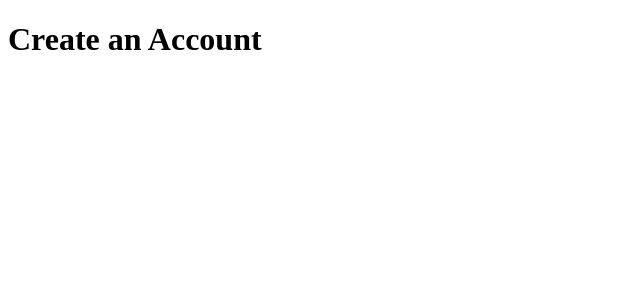
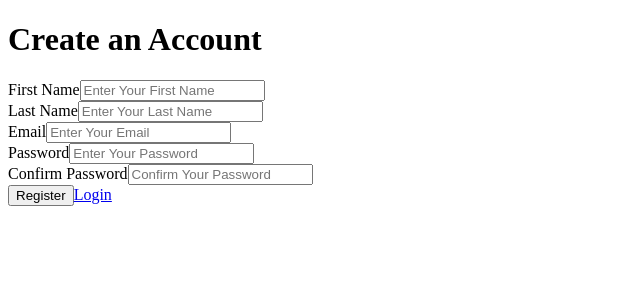
Before and after one commit to TCJohnson1/password_pro, a React (Create React App) app: page /register in a window 1280 px wide. Shown: the top 300 px of the page, without its empty margins (0-640 px from the left). Built offline with nearby package versions, Linux system fonts and the light colour scheme.

Commit message:
login and registration components completed. Need to create a backing for the login function

```diff
--- a/src/components/Login.jsx
+++ b/src/components/Login.jsx
@@ -45,8 +45,7 @@ export default class Login extends Component {
             const {errorMessage} = this.state;
             return (
                   <div>
-                        <h1>Password Pro</h1>
-                        <h3>Login</h3>
+                        <h1>Login</h1>
                         <div className="login-form">
                         <form onSubmit={this.handleLogin}>
                         {errorMessage && errorMessage.signInError &&(
--- a/src/components/Register.jsx
+++ b/src/components/Register.jsx
@@ -26,12 +26,114 @@ export default class Register extends Component {
                   {password},
                   {confirmPassword}
             ]
+
+            const allFieldsEntered = validateFields(fieldsToValidate)
+            if (!allFieldsEntered) {
+                  this.setState({
+                        errorMessage: {
+                              signUpError: "Please enter all fields."
+                        }
+                  })
+            } else {
+                  if (password !== confirmPassword) {
+                        this.setState({
+                              errorMessage: {
+                                    signUpError: "Confirm passwords."
+                              }
+                        })
+                  } else {
+                        this.setState({ isSubmitted: true})
+                  }
+            }
+      }
+
+      handleChange = (event) => {
+            const {name, value } = event.target;
+            this.setState({
+                  [name]: value
+            })
       }
 
       render() {
+            const {errorMessage, loginMessage, isSubmitted} = this.state
             return (
                   <div>
                         <h1>Create an Account</h1>
+                        <div className="login-form">
+                        <form onSubmit={this.registerUser}>
+                        {errorMessage && errorMessage.signUpError ? (
+                              <p>
+                              {errorMessage.signUpError}
+                              </p>
+                        ) : (
+                              isSubmitted && (
+                                    <p>{loginMessage}</p>
+                              )
+                        )
+                  }
+                        <div className="form-group">
+                              <label htmlFor="first_name">First Name</label>
+                              <input
+                              type="first_name"
+                              name="first_name"
+                              id="first_name"
+                              placeholder="Enter Your First Name"
+                              onChange={this.handleChange}
+                              />
+                        </div>
+                        <div className="form-group">
+                              <label htmlFor="last_name">Last Name</label>
+                              <input
+                              type="last_name"
+                              name="last_name"
+                              id="last_name"
+                              placeholder="Enter Your Last Name"
+                              onChange={this.handleChange}
+                              />
+                        </div>
+                        <div className="form-group">
+                              <label htmlFor="email">Email</label>
+                              <input
+                              type="email"
+                              name="email"
+                              id="email"
+                              placeholder="Enter Your Email"
+                              onChange={this.handleChange}
+                              />
+                        </div>
+                        <div className="form-group">
+                              <label htmlFor="password">Password</label>
+                              <input
+                              type="password"
+                              name="password"
+                              id="password"
+                              placeholder="Enter Your Password"
+                              onChange={this.handleChange}
+                              />
+                        </div>
+                        <div className="form-group">
+                              <label htmlFor="password">Confirm Password</label>
+                              <input
+                              type="password"
+                              name="confirm_password"
+                              id="password"
+                              placeholder="Confirm Your Password"
+                              onChange={this.handleChange}
+                              />
+                        </div>
+                        <div>
+                              <input
+                              type="submit"
+                              value="Register"
+                              id="register"
+                              />
+                              <Link to="/"
+                              className="login-link">
+                              Login
+                              </Link>
+                        </div>
+                        </form>
+                        </div>
                   </div>
             )
       }
```
